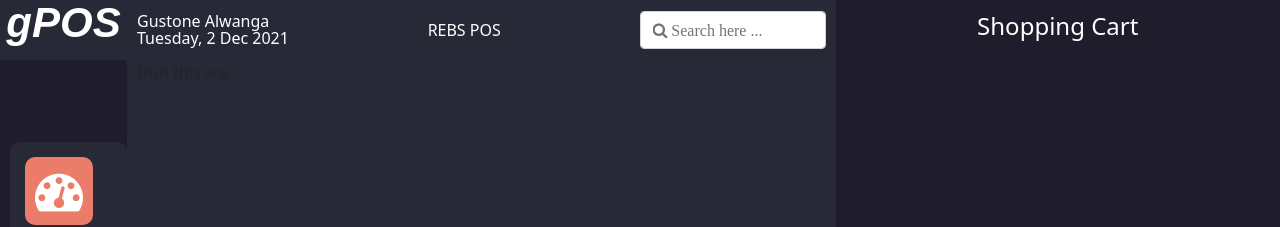
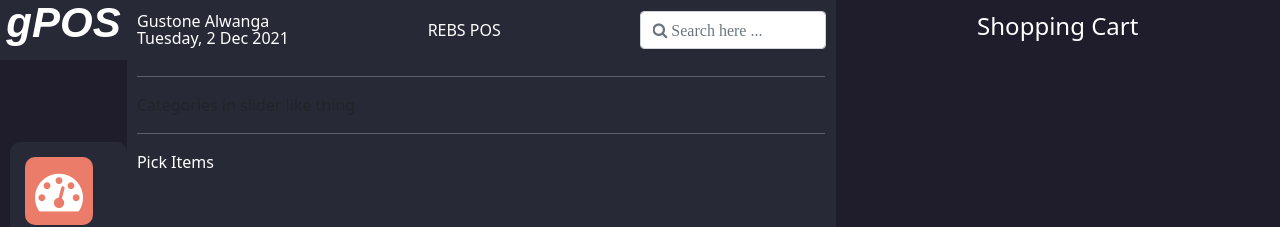
Before and after one commit to Guston-era/pos-react-redux, a React (Create React App) app: page /dashboard in a window 1280 px wide. Shown: the top 227 px of the page. Built offline with nearby package versions, Linux system fonts and the light colour scheme.

Commit message:
added more content and items for sales content area

```diff
--- /dev/null
+++ b/src/components/items/Categories.js
@@ -0,0 +1,5 @@
+const Categories = () => {
+  return <div>Categories in slider like thing</div>;
+};
+
+export default Categories;
--- a/src/css/App.css
+++ b/src/css/App.css
@@ -4,15 +4,22 @@ body {
 .flexed-content {
   display: flex;
 }
+hr {
+  color: #fff;
+}
 
 /* dashboard styles */
 .sales-content-area {
   width: 55%;
   padding-left: 10px;
+  display: flex;
+  flex-direction: column;
 }
 .cart-content-area {
   width: 35%;
-  margin-left: 11px;
+  margin-left: 11px; /* change to ten later*/
   background-color: #1f1d2b;
+  display: flex;
+  flex-direction: column;
 }
 /* dashboard styles end */
--- a/src/screens/Dashboard.js
+++ b/src/screens/Dashboard.js
@@ -1,4 +1,5 @@
 import React from "react";
+import Categories from "../components/items/Categories";
 import Header from "../components/layout/Header";
 import SideBar from "../components/layout/SideBar";
 import "../css/App.css";
@@ -9,7 +10,13 @@ const Dashboard = () => {
       <Header />
       <div className="flexed-content">
         <SideBar active="dashboard" />
-        <div className="sales-content-area">Irun this era</div>
+        <div className="sales-content-area">
+          <hr />
+          <Categories />
+          <hr />
+          <p className="text-white">Pick Items</p>
+          <div className="row"></div>
+        </div>
         <div className="cart-content-area"></div>
       </div>
     </div>
```
